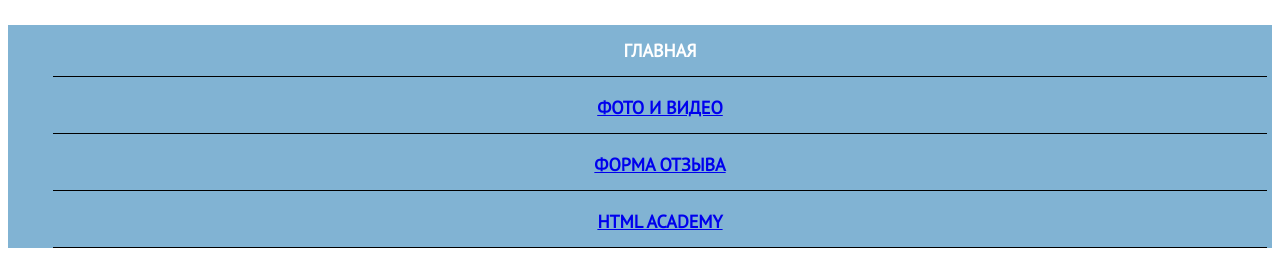
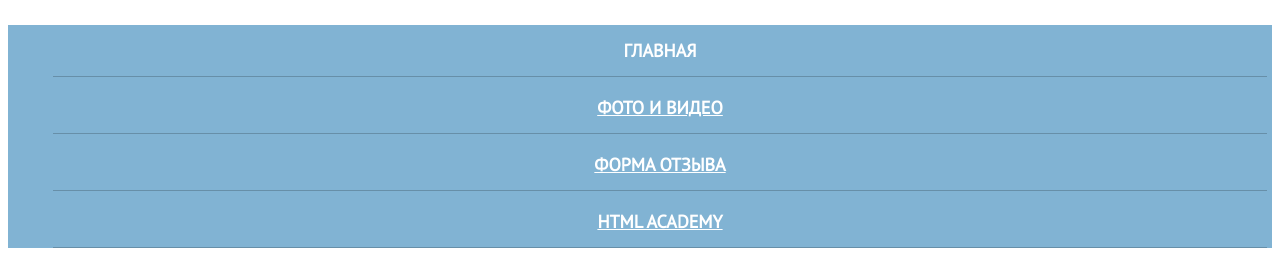
Before and after one commit to Yarisson/449065-sedona, a website: page index.html in a window 1280 px wide. Shown: the top 261 px of the page. Drawn offline with nearby package versions, Linux system fonts and the light colour scheme; files that its build step writes are made by us from their sources; files whose address does not match are found by name.

Commit message:
цвет ссылок и цвет рамок в навигации

```diff
--- a/less/main-nav.less
+++ b/less/main-nav.less
@@ -12,7 +12,7 @@
     margin: 5px;
     padding-top: 14px;
     padding-bottom: 14px;
-    border-bottom: 1px #000000 solid;
+    border-bottom: 1px #678FA8 solid;
     list-style: none;
   }
 
--- a/less/style.less
+++ b/less/style.less
@@ -72,4 +72,8 @@ body {
     font-size: 18px;
     font-weight: bold;
   }
+
+  a {
+    color: #FFFFFF;
+  }
 }
```
